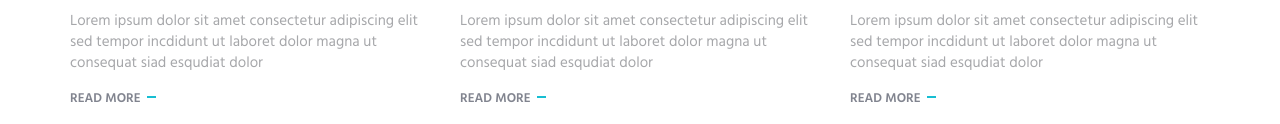
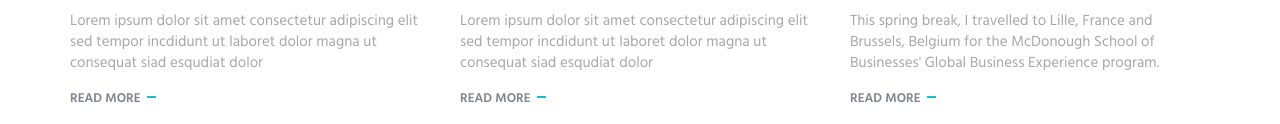
Before and after one commit to jennyliu88/jennyliu88.github.io, a plain HTML site: page index.html in a window 1280 px wide. Shown: the part 2457-2581 px from the top of the page. Drawn offline with Linux system fonts and the light colour scheme.

Commit message:
Update index.html

```diff
--- a/index.html
+++ b/index.html
@@ -261,7 +261,7 @@
                             </div>
                         </div>
                         <h4><a href="#">Global Business Experience</a> <span class="text-uppercase margin-l-20">Student Consultant</span></h4>
-                        <p>Lorem ipsum dolor sit amet consectetur adipiscing elit sed tempor incdidunt ut laboret dolor magna ut consequat siad esqudiat dolor</p>
+                        <p>This spring break, I travelled to Lille, France and Brussels, Belgium for the McDonough School of Businesses' Global Business Experience program.</p>
                         <a class="link" href="#">Read More</a>
                     </div>
                     <!-- Work Experience -->
```
